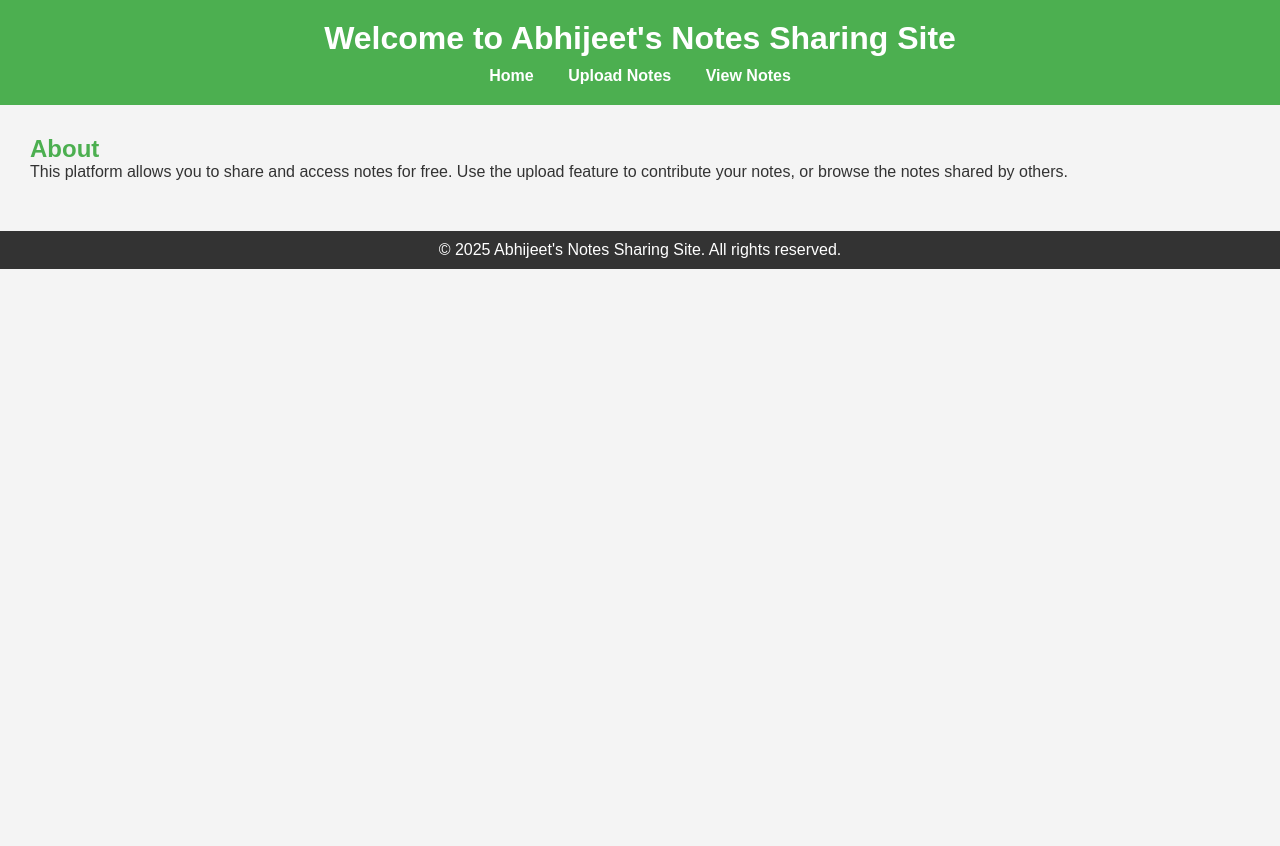
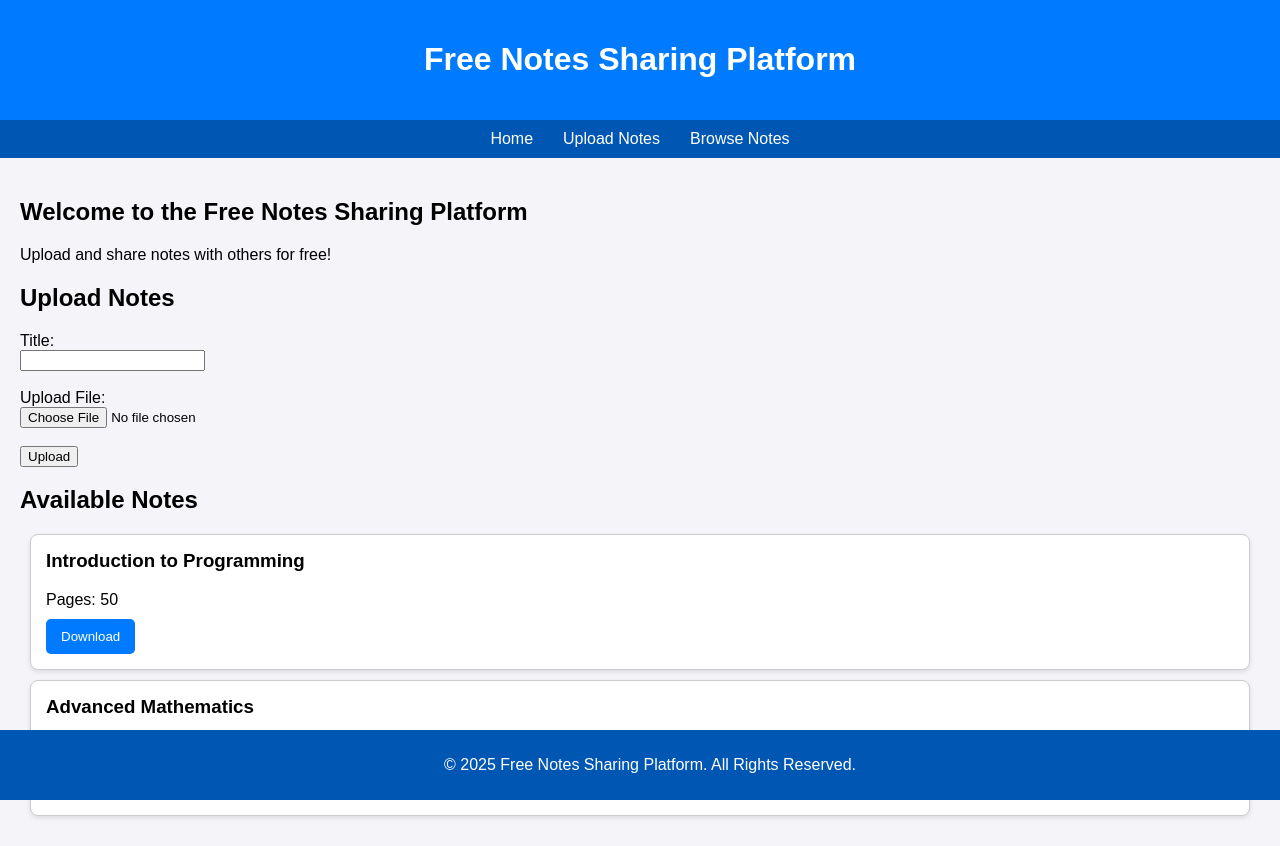
Before and after one commit to samudhan2008/-Sharing-Site, a Flask app: page / in a window 1280 px wide. Before the commit the page ends 269 px from the top, so only its background shows below. Run offline with Flask 2, Linux system fonts and the light colour scheme.

Commit message:
Update index.html

```diff
--- a/templates/index.html
+++ b/templates/index.html
@@ -3,26 +3,120 @@
 <head>
     <meta charset="UTF-8">
     <meta name="viewport" content="width=device-width, initial-scale=1.0">
-    <title>Abhijeet's Notes Sharing Site</title>
-    <link rel="stylesheet" href="/static/style.css">
+    <title>Free Notes Sharing Platform</title>
+    <style>
+        body {
+            font-family: Arial, sans-serif;
+            margin: 0;
+            padding: 0;
+            background-color: #f4f4f9;
+        }
+        header {
+            background: #007bff;
+            color: white;
+            text-align: center;
+            padding: 20px;
+        }
+        nav {
+            display: flex;
+            justify-content: center;
+            background: #0056b3;
+            padding: 10px;
+        }
+        nav a {
+            color: white;
+            margin: 0 15px;
+            text-decoration: none;
+        }
+        nav a:hover {
+            text-decoration: underline;
+        }
+        main {
+            padding: 20px;
+        }
+        .card {
+            border: 1px solid #ccc;
+            padding: 15px;
+            border-radius: 8px;
+            margin: 10px;
+            background: white;
+            box-shadow: 0 2px 5px rgba(0, 0, 0, 0.1);
+        }
+        .card h3 {
+            margin-top: 0;
+        }
+        .card p {
+            margin: 10px 0;
+        }
+        .card button {
+            background: #007bff;
+            color: white;
+            border: none;
+            padding: 10px 15px;
+            border-radius: 5px;
+            cursor: pointer;
+        }
+        .card button:hover {
+            background: #0056b3;
+        }
+        footer {
+            text-align: center;
+            padding: 10px;
+            background: #0056b3;
+            color: white;
+            position: fixed;
+            bottom: 0;
+            width: 100%;
+        }
+    </style>
 </head>
 <body>
+
 <header>
-        <h1>Welcome to Abhijeet's Notes Sharing Site</h1>
+    <h1>Free Notes Sharing Platform</h1>
+</header>
+
 <nav>
-            <a href="/">Home</a>
-            <a href="/upload">Upload Notes</a>
-            <a href="/notes">View Notes</a>
+    <a href="#home">Home</a>
+    <a href="#upload">Upload Notes</a>
+    <a href="#browse">Browse Notes</a>
 </nav>
-    </header>
+
 <main>
-        <section>
-            <h2>About</h2>
-            <p>This platform allows you to share and access notes for free. Use the upload feature to contribute your notes, or browse the notes shared by others.</p>
+    <section id="home">
+        <h2>Welcome to the Free Notes Sharing Platform</h2>
+        <p>Upload and share notes with others for free!</p>
+    </section>
+
+    <section id="upload">
+        <h2>Upload Notes</h2>
+        <form action="/upload" method="POST" enctype="multipart/form-data">
+            <label for="title">Title:</label><br>
+            <input type="text" id="title" name="title" required><br><br>
+            <label for="file">Upload File:</label><br>
+            <input type="file" id="file" name="file" accept=".pdf,.doc,.docx" required><br><br>
+            <button type="submit">Upload</button>
+        </form>
+    </section>
+
+    <section id="browse">
+        <h2>Available Notes</h2>
+        <div class="card">
+            <h3>Introduction to Programming</h3>
+            <p>Pages: 50</p>
+            <button>Download</button>
+        </div>
+        <div class="card">
+            <h3>Advanced Mathematics</h3>
+            <p>Pages: 30</p>
+            <button>Download</button>
+        </div>
     </section>
 </main>
+
 <footer>
-        <p>&copy; 2025 Abhijeet's Notes Sharing Site. All rights reserved.</p>
+    <p>&copy; 2025 Free Notes Sharing Platform. All Rights Reserved.</p>
 </footer>
+
 </body>
 </html>
```
Lines whose indentation alone changed are shown as unchanged.
